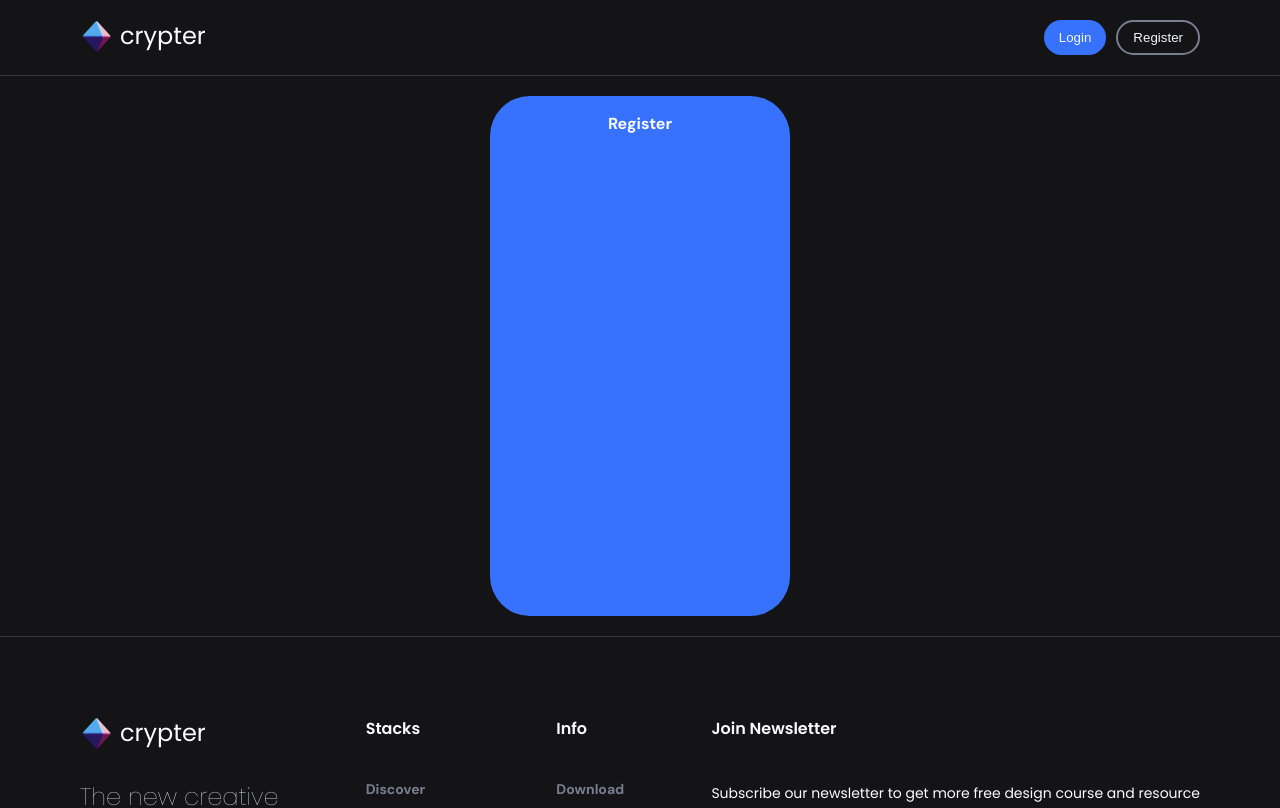
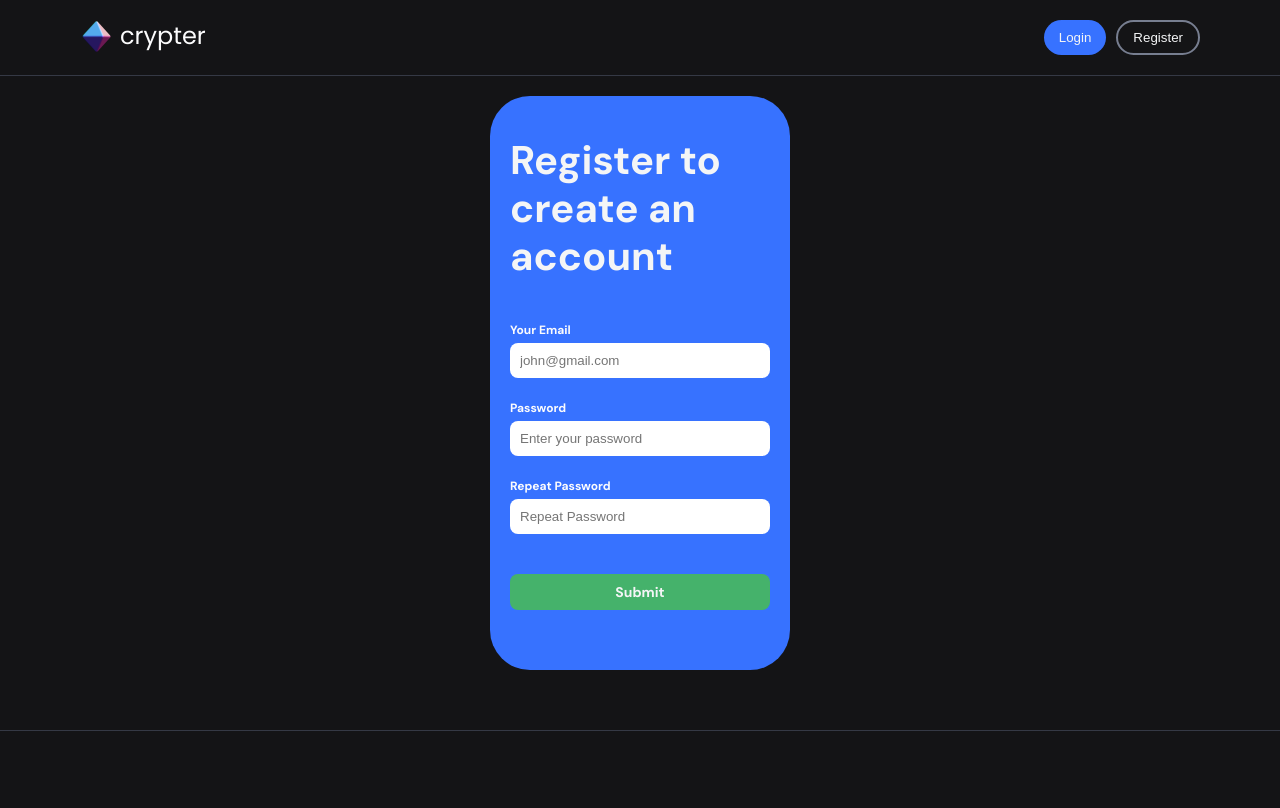
Before and after one commit to mserwo/sample-app, a React (Vite) app: page /register in a window 1280 px wide. Shown: the top 808 px of the page. Built offline with nearby package versions, Linux system fonts and the light colour scheme.

Commit message:
feat(register): add formik

```diff
--- a/package.json
+++ b/package.json
@@ -24,13 +24,15 @@
   "dependencies": {
     "classnames": "^2.5.1",
     "cors": "^2.8.5",
+    "formik": "^2.4.6",
     "localforage": "^1.10.0",
     "match-sorter": "^6.3.1",
     "react": "^18.2.0",
     "react-dom": "^18.2.0",
     "react-router-dom": "^6.10.0",
     "sort-by": "^0.0.2",
-    "vite-plugin-svgr": "^2.4.0"
+    "vite-plugin-svgr": "^2.4.0",
+    "yup": "^1.4.0"
   },
   "devDependencies": {
     "@testing-library/jest-dom": "^6.4.2",
--- a/src/components/layout/layout.tsx
+++ b/src/components/layout/layout.tsx
@@ -22,6 +22,7 @@ export const Layout = ({ children }: LayoutProps) => {
           margin: "0px auto",
           // overflow: "hidden",
           maxWidth: 1120,
+          marginBottom: 100,
         }}
       >
         {children}
--- a/src/pages/login/login.module.scss
+++ b/src/pages/login/login.module.scss
@@ -1,13 +1,58 @@
-@use "~/colors.scss";
+@use "~/typography.scss";
+@use "~/fonts.scss";
+@use "~/colors";
+@use "~/breakpoints";
 
 .container {
   display: flex;
   justify-content: center;
   width: 300px;
-  height: 500px;
+  height: 100%;
   background-color: colors.$primary1;
   border-radius: 40px;
   padding-top: 20px;
   margin-top: 20px;
+}
+
+.header {
+  display: flex;
+  justify-content: center;
+  padding: 20px;
+
+  color: colors.$neutrals7;
+  @include typography.h3;
+}
+
+.form {
+  padding: 20px;
+}
+
+.items {
+  display: flex;
+  flex-direction: column;
+  gap: 3px;
   margin-bottom: 20px;
 }
+
+.items label {
+  @include typography.caption2;
+}
+
+.field {
+  padding: 10px;
+  border-radius: 8px;
+  border-style: none;
+}
+
+.submit {
+  width: 100%;
+  padding: 10px;
+  border-radius: 8px;
+  border-style: none;
+  margin-top: 20px;
+  color: colors.$neutrals7;
+  background-color: colors.$primary4;
+  cursor: pointer;
+
+  @include typography.button2;
+}
--- a/src/pages/login/login.tsx
+++ b/src/pages/login/login.tsx
@@ -1,11 +1,64 @@
 import React from "react";
 import { Layout } from "../../components/layout";
 import styles from "./login.module.scss";
+import { Formik, Field, Form, FormikHelpers } from "formik";
+
+interface Values {
+  email: string;
+  password: string;
+}
 
 export const Login = () => {
   return (
     <Layout>
-      <div className={styles.container}>Login</div>
+      <div className={styles.container}>
+        <div>
+          <div className={styles.header}>Log in to your account</div>
+          <Formik
+            initialValues={{
+              email: "",
+              password: "",
+            }}
+            onSubmit={(
+              values: Values,
+              { setSubmitting }: FormikHelpers<Values>
+            ) => {
+              setTimeout(() => {
+                alert(JSON.stringify(values, null, 2));
+                setSubmitting(false);
+              }, 500);
+            }}
+          >
+            <Form className={styles.form}>
+              <div className={styles.items}>
+                <label htmlFor="email">Your Email</label>
+                <Field
+                  className={styles.field}
+                  id="email"
+                  name="email"
+                  placeholder="john@gmail.com"
+                  type="email"
+                />
+              </div>
+
+              <div className={styles.items}>
+                <label htmlFor="password">Password</label>
+                <Field
+                  className={styles.field}
+                  id="password"
+                  name="password"
+                  placeholder="Enter your password"
+                  type="password"
+                />
+              </div>
+
+              <button className={styles.submit} type="submit">
+                Submit
+              </button>
+            </Form>
+          </Formik>
+        </div>
+      </div>
     </Layout>
   );
 };
--- a/src/pages/register/register.module.scss
+++ b/src/pages/register/register.module.scss
@@ -1,13 +1,58 @@
-@use "~/colors.scss";
+@use "~/typography.scss";
+@use "~/fonts.scss";
+@use "~/colors";
+@use "~/breakpoints";
 
 .container {
   display: flex;
   justify-content: center;
   width: 300px;
-  height: 500px;
+  height: 100%;
   background-color: colors.$primary1;
   border-radius: 40px;
   padding-top: 20px;
   margin-top: 20px;
+}
+
+.header {
+  display: flex;
+  justify-content: center;
+  padding: 20px;
+
+  color: colors.$neutrals7;
+  @include typography.h3;
+}
+
+.form {
+  padding: 20px;
+}
+
+.items {
+  display: flex;
+  flex-direction: column;
+  gap: 3px;
   margin-bottom: 20px;
 }
+
+.items label {
+  @include typography.caption2;
+}
+
+.field {
+  padding: 10px;
+  border-radius: 8px;
+  border-style: none;
+}
+
+.submit {
+  width: 100%;
+  padding: 10px;
+  border-radius: 8px;
+  border-style: none;
+  margin-top: 20px;
+  color: colors.$neutrals7;
+  background-color: colors.$primary4;
+  cursor: pointer;
+
+  @include typography.button2;
+}
--- a/src/pages/register/register.tsx
+++ b/src/pages/register/register.tsx
@@ -1,11 +1,77 @@
 import React from "react";
 import { Layout } from "../../components/layout";
 import styles from "./register.module.scss";
+import { Formik, Field, Form, FormikHelpers } from "formik";
+
+interface Values {
+  email: string;
+  password: string;
+  repeatPassword: string;
+}
 
 export const Register = () => {
   return (
     <Layout>
-      <div className={styles.container}>Register</div>
+      <div className={styles.container}>
+        <div>
+          <div className={styles.header}>Register to create an account</div>
+          <Formik
+            initialValues={{
+              email: "",
+              password: "",
+              repeatPassword: "",
+            }}
+            onSubmit={(
+              values: Values,
+              { setSubmitting }: FormikHelpers<Values>
+            ) => {
+              setTimeout(() => {
+                alert(JSON.stringify(values, null, 2));
+                setSubmitting(false);
+              }, 500);
+            }}
+          >
+            <Form className={styles.form}>
+              <div className={styles.items}>
+                <label htmlFor="email">Your Email</label>
+                <Field
+                  className={styles.field}
+                  id="email"
+                  name="email"
+                  placeholder="john@gmail.com"
+                  type="email"
+                />
+              </div>
+
+              <div className={styles.items}>
+                <label htmlFor="password">Password</label>
+                <Field
+                  className={styles.field}
+                  id="password"
+                  name="password"
+                  placeholder="Enter your password"
+                  type="password"
+                />
+              </div>
+
+              <div className={styles.items}>
+                <label htmlFor="repeatPassword">Repeat Password</label>
+                <Field
+                  className={styles.field}
+                  id="repeatPassword"
+                  name="repeatPassword"
+                  placeholder="Repeat Password"
+                  type="password"
+                />
+              </div>
+
+              <button className={styles.submit} type="submit">
+                Submit
+              </button>
+            </Form>
+          </Formik>
+        </div>
+      </div>
     </Layout>
   );
 };
```
Also changed, not shown: 1 other file (tests, documents, lock files or other folders).
